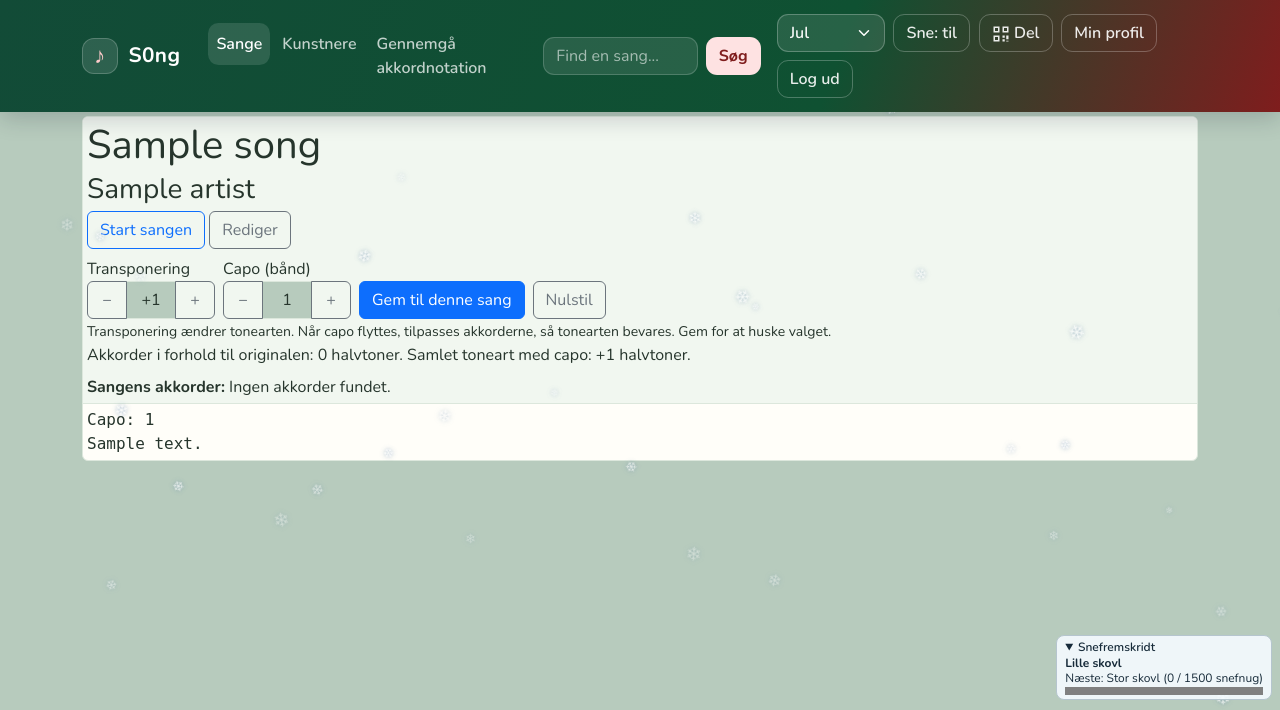
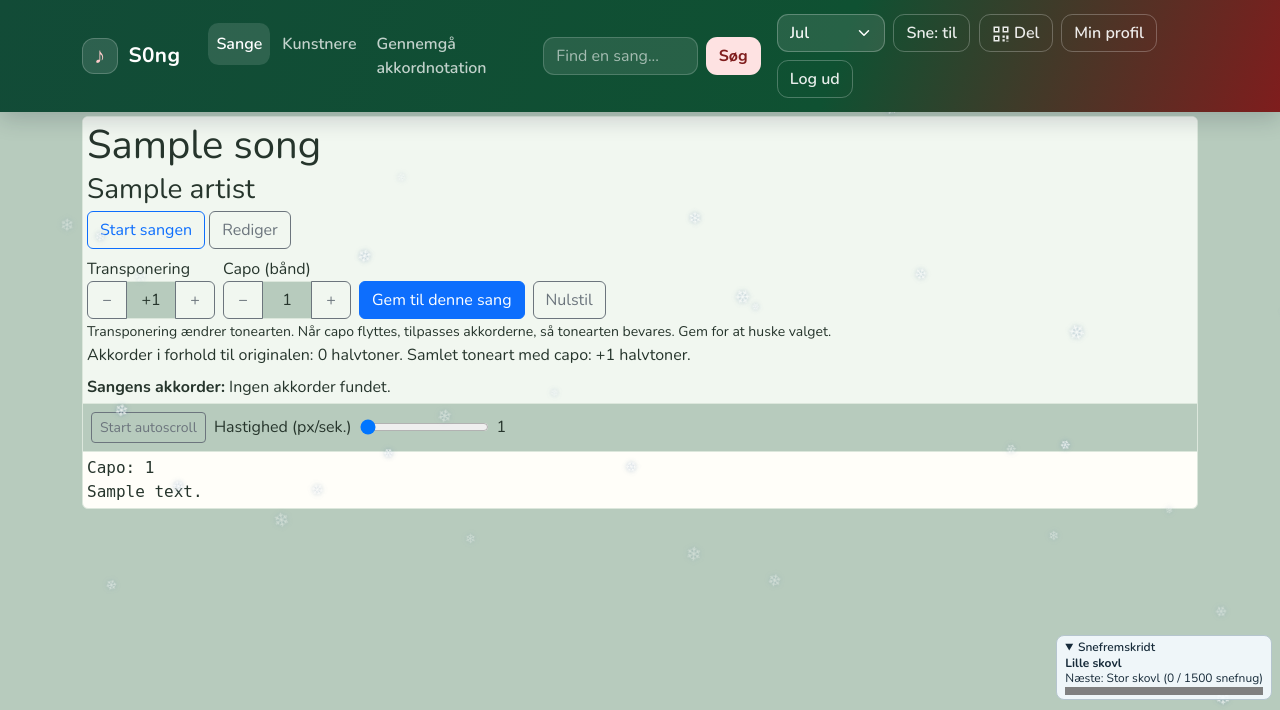
Before and after one commit to glenoc/s0ng, a Laravel app: page /song/1 in a window 1280 px wide. Shown: the top 710 px of the page. Run offline with Laravel 12, Linux system fonts and the light colour scheme; a user stored in the database is signed in; tables that the repository leaves empty hold one stand-in row (values such as "Sample post"); data that the repository does not hold is empty; style sheets or scripts are compiled from the project's sources; some libraries are stand-ins or nearby versions; some web fonts are replaced.

Commit message:
Add autoscroll feature with speed adjustment and persistence

```diff
--- a/app/Http/Controllers/SongController.php
+++ b/app/Http/Controllers/SongController.php
@@ -96,8 +96,11 @@ class SongController extends Controller
             $transposition = Auth::check()
                 ? DB::table('song_transpositions')->where('user_id', Auth::id())->where('song_id', $song->id)->first()
                 : null;
+            $autoscrollSpeed = Auth::check()
+                ? DB::table('song_autoscroll_preferences')->where('user_id', Auth::id())->where('song_id', $song->id)->value('speed')
+                : null;
 
-            return view('song.show', ['song' => $song, 'lines' => $lines, 'transposition' => $transposition]);
+            return view('song.show', ['song' => $song, 'lines' => $lines, 'transposition' => $transposition, 'autoscrollSpeed' => $autoscrollSpeed]);
         }
 
         public function saveTransposition(Request $request, Song $song)
@@ -114,6 +117,21 @@ class SongController extends Controller
             );
 
             return redirect()->route('song.show', $song);
+        }
+
+        public function saveAutoscroll(Request $request, Song $song)
+        {
+            $validated = $request->validate([
+                'speed' => 'required|integer|between:1,100',
+            ]);
+
+            DB::table('song_autoscroll_preferences')->upsert(
+                [['user_id' => $request->user()->id, 'song_id' => $song->id, 'speed' => $validated['speed'], 'updated_at' => now(), 'created_at' => now()]],
+                ['user_id', 'song_id'],
+                ['speed', 'updated_at']
+            );
+
+            return response()->noContent();
         }
 
         /**
--- a/resources/js/app.js
+++ b/resources/js/app.js
@@ -5,6 +5,154 @@ import { assessPlayability, extractChords, findCapo, formatCapoLine, transposeCh
 import { guitarDiagramStart, guitarVoicing } from './guitar-chords.mjs';
 
 document.addEventListener('DOMContentLoaded', function () {
+    const autoscroll = document.getElementById('song-autoscroll');
+    if (autoscroll) {
+        const toggle = document.getElementById('autoscroll-toggle');
+        const speed = document.getElementById('autoscroll-speed');
+        const speedValue = document.getElementById('autoscroll-speed-value');
+        const status = document.getElementById('autoscroll-status');
+        const wakeStatus = document.getElementById('autoscroll-wake-status');
+        const retry = document.getElementById('autoscroll-retry');
+        let running = false;
+        let frame;
+        let previousTime;
+        let remainder = 0;
+        let wakeLock = null;
+        let wakeRequest = 0;
+        let saving = false;
+        let queuedSpeed = null;
+
+        async function acquireWakeLock(request) {
+            if (!('wakeLock' in navigator)) {
+                wakeStatus.textContent = autoscroll.dataset.wakeError;
+                return;
+            }
+            try {
+                const lock = await navigator.wakeLock.request('screen');
+                if (!running || request !== wakeRequest) {
+                    await lock.release();
+                    return;
+                }
+                wakeLock = lock;
+                lock.addEventListener('release', function () {
+                    if (wakeLock === lock) {
+                        wakeLock = null;
+                        if (running) {
+                            wakeStatus.textContent = autoscroll.dataset.wakeError;
+                        }
+                    }
+                });
+            } catch (error) {
+                console.error('Could not keep the screen awake:', error);
+                if (running && request === wakeRequest) {
+                    wakeStatus.textContent = autoscroll.dataset.wakeError;
+                }
+            }
+        }
+
+        function stopAutoscroll() {
+            running = false;
+            window.cancelAnimationFrame(frame);
+            toggle.textContent = autoscroll.dataset.start;
+            toggle.setAttribute('aria-pressed', 'false');
+            wakeStatus.textContent = '';
+            wakeRequest += 1;
+            if (wakeLock) {
+                const lock = wakeLock;
+                wakeLock = null;
+                lock.release().catch(error => console.error('Could not release the screen wake lock:', error));
+            }
+        }
+
+        function scrollFrame(time) {
+            if (!running) {
+                return;
+            }
+            if (previousTime !== undefined) {
+                remainder += Math.min(time - previousTime, 100) * Number(speed.value) / 1000;
+                // Avoid losing a pixel to floating-point rounding.
+                const pixels = Math.floor(remainder + 1e-7);
+                if (pixels > 0) {
+                    window.scrollBy({ top: pixels, behavior: 'instant' });
+                    remainder = Math.max(0, remainder - pixels);
+                }
+            }
+            previousTime = time;
+            if (window.scrollY >= document.documentElement.scrollHeight - window.innerHeight - 1) {
+                stopAutoscroll();
+            } else {
+                frame = window.requestAnimationFrame(scrollFrame);
+            }
+        }
+
+        toggle.addEventListener('click', function () {
+            if (running) {
+                stopAutoscroll();
+                return;
+            }
+            running = true;
+            previousTime = undefined;
+            remainder = 0;
+            toggle.textContent = autoscroll.dataset.stop;
+            toggle.setAttribute('aria-pressed', 'true');
+            wakeStatus.textContent = '';
+            acquireWakeLock(++wakeRequest);
+            frame = window.requestAnimationFrame(scrollFrame);
+        });
+        document.addEventListener('visibilitychange', function () {
+            if (document.hidden && running) {
+                stopAutoscroll();
+            }
+        });
+
+        async function saveSpeed() {
+            queuedSpeed = Number(speed.value);
+            if (saving) {
+                return;
+            }
+            saving = true;
+            status.textContent = autoscroll.dataset.saving;
+            retry.hidden = true;
+            while (queuedSpeed !== null) {
+                const value = queuedSpeed;
+                queuedSpeed = null;
+                try {
+                    const response = await fetch(autoscroll.dataset.saveUrl, {
+                        method: 'POST',
+                        headers: {
+                            'Content-Type': 'application/json',
+                            'Accept': 'application/json',
+                            'X-CSRF-TOKEN': document.querySelector('meta[name="csrf-token"]').content
+                        },
+                        body: JSON.stringify({ speed: value }),
+                        keepalive: true
+                    });
+                    if (!response.ok) {
+                        throw new Error('HTTP ' + response.status);
+                    }
+                } catch (error) {
+                    console.error('Could not save autoscroll speed:', error);
+                    if (queuedSpeed === null) {
+                        status.textContent = autoscroll.dataset.error;
+                        retry.hidden = false;
+                        saving = false;
+                        return;
+                    }
+                }
+            }
+            status.textContent = autoscroll.dataset.saved;
+            saving = false;
+        }
+
+        speed.addEventListener('input', function () {
+            speedValue.textContent = speed.value;
+        });
+        speed.addEventListener('change', saveSpeed);
+        retry.addEventListener('click', saveSpeed);
+        speedValue.textContent = speed.value;
+        autoscroll.hidden = false;
+    }
+
     const shareQrToggle = document.getElementById('share-qr-toggle');
     const shareQrModal = document.getElementById('share-qr-modal');
     if (shareQrToggle && shareQrModal) {
--- a/resources/lang/da.json
+++ b/resources/lang/da.json
@@ -52,6 +52,14 @@
 
     "ui.artist": "Kunstner",
     "ui.artists": "Kunstnere",
+    "ui.autoscroll_start": "Start autoscroll",
+    "ui.autoscroll_stop": "Stop autoscroll",
+    "ui.autoscroll_speed": "Hastighed (px/sek.)",
+    "ui.autoscroll_saving": "Gemmer hastighed …",
+    "ui.autoscroll_saved": "Hastigheden er gemt.",
+    "ui.autoscroll_error": "Hastigheden kunne ikke gemmes. Prøv igen.",
+    "ui.autoscroll_retry": "Prøv igen",
+    "ui.autoscroll_wake_error": "Skærmen kan ikke holdes tændt automatisk på denne enhed.",
     "ui.change_password": "Skift adgangskode",
     "ui.chords_saved": "Dine akkorder er gemt.",
     "ui.chord_diagram_title": "Guitargreb: :chord",
--- a/resources/views/song/show.blade.php
+++ b/resources/views/song/show.blade.php
@@ -38,6 +38,14 @@
 
     .transpose-control .btn {
         width: 2.5rem;
+    }
+
+    .song-autoscroll {
+        position: sticky;
+        top: 0;
+        z-index: 1020;
+        background: var(--bs-body-bg);
+        border-bottom: 1px solid var(--bs-border-color);
     }
 
     #songdiv {
@@ -111,6 +119,26 @@
                     data-help="{{ __('ui.chord_diagram_help') }}"></div>
             @endauth
         </div>
+        @auth
+            <div id="song-autoscroll" class="song-autoscroll p-2" hidden
+                data-save-url="{{ route('song.autoscroll', $song) }}"
+                data-start="{{ __('ui.autoscroll_start') }}"
+                data-stop="{{ __('ui.autoscroll_stop') }}"
+                data-saving="{{ __('ui.autoscroll_saving') }}"
+                data-saved="{{ __('ui.autoscroll_saved') }}"
+                data-error="{{ __('ui.autoscroll_error') }}"
+                data-wake-error="{{ __('ui.autoscroll_wake_error') }}">
+                <div class="d-flex flex-wrap align-items-center gap-2">
+                    <button id="autoscroll-toggle" class="btn btn-sm btn-outline-secondary" type="button" aria-pressed="false">{{ __('ui.autoscroll_start') }}</button>
+                    <label for="autoscroll-speed">{{ __('ui.autoscroll_speed') }}</label>
+                    <input id="autoscroll-speed" type="range" min="1" max="100" step="1" value="{{ $autoscrollSpeed ?? 20 }}">
+                    <output id="autoscroll-speed-value" for="autoscroll-speed"></output>
+                    <button id="autoscroll-retry" class="btn btn-sm btn-outline-danger" type="button" hidden>{{ __('ui.autoscroll_retry') }}</button>
+                </div>
+                <div id="autoscroll-status" role="status" aria-live="polite"></div>
+                <div id="autoscroll-wake-status" role="status" aria-live="polite"></div>
+            </div>
+        @endauth
         <div class="card-body p-1">
             <div id="song-lyrics">
                 @foreach ($lines as $line)
--- a/routes/web.php
+++ b/routes/web.php
@@ -42,6 +42,7 @@ Route::resource('song', SongController::class);
 Route::get('admin/song-notation', [SongController::class, 'notationReview'])
     ->middleware(['auth', 'can:isSuperAdmin'])->name('admin.song-notation');
 Route::post('song/{song}/transposition', [SongController::class, 'saveTransposition'])->name('song.transposition')->middleware('auth');
+Route::post('song/{song}/autoscroll', [SongController::class, 'saveAutoscroll'])->name('song.autoscroll')->middleware('auth');
 Route::name('song.search')->get('song.search', [SongController::class, 'search']);
 Route::name('song-starts.poll')->get('song-starts', [SongStartController::class, 'poll']);
 Route::name('song-starts.store')->post('song/{song}/start', [SongStartController::class, 'store'])->middleware('auth');
```
Also changed, not shown: database/migrations/2026_11_26_140000_create_song_autoscroll_preferences_table.php (added).
